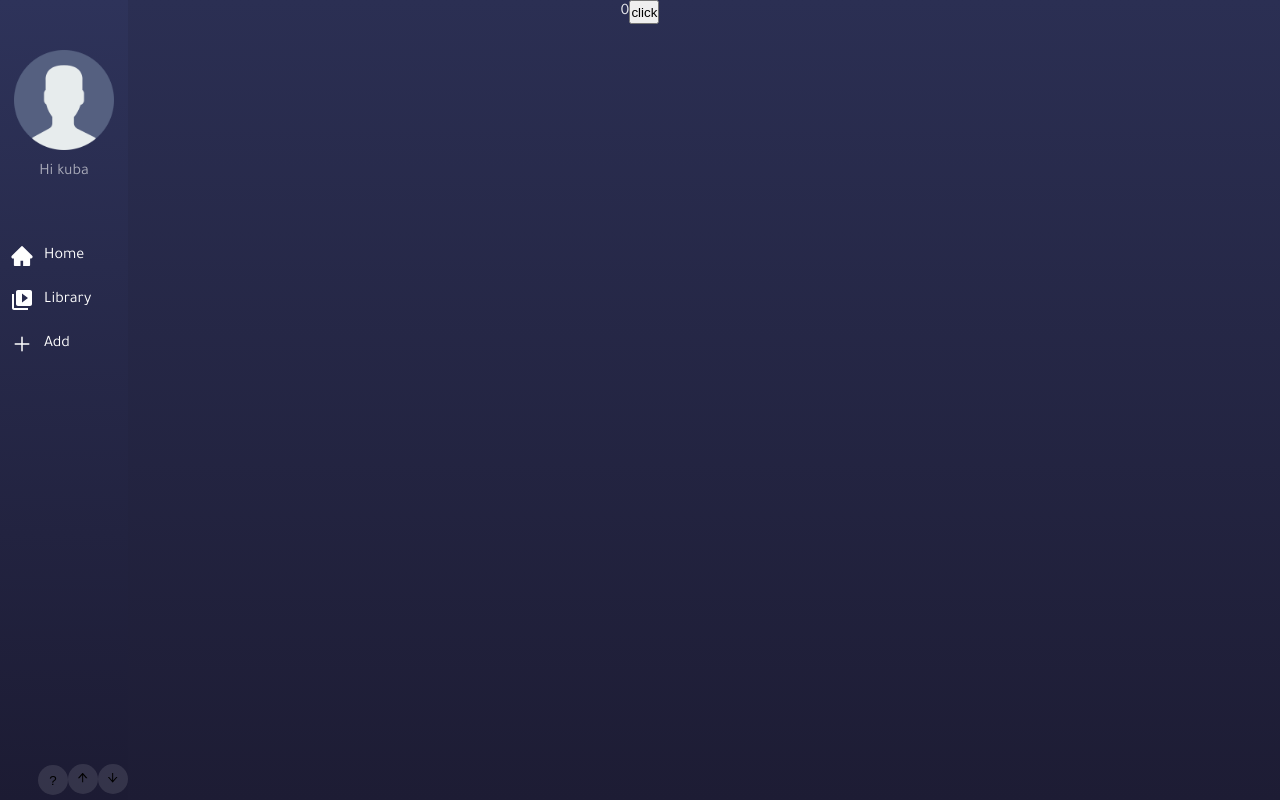
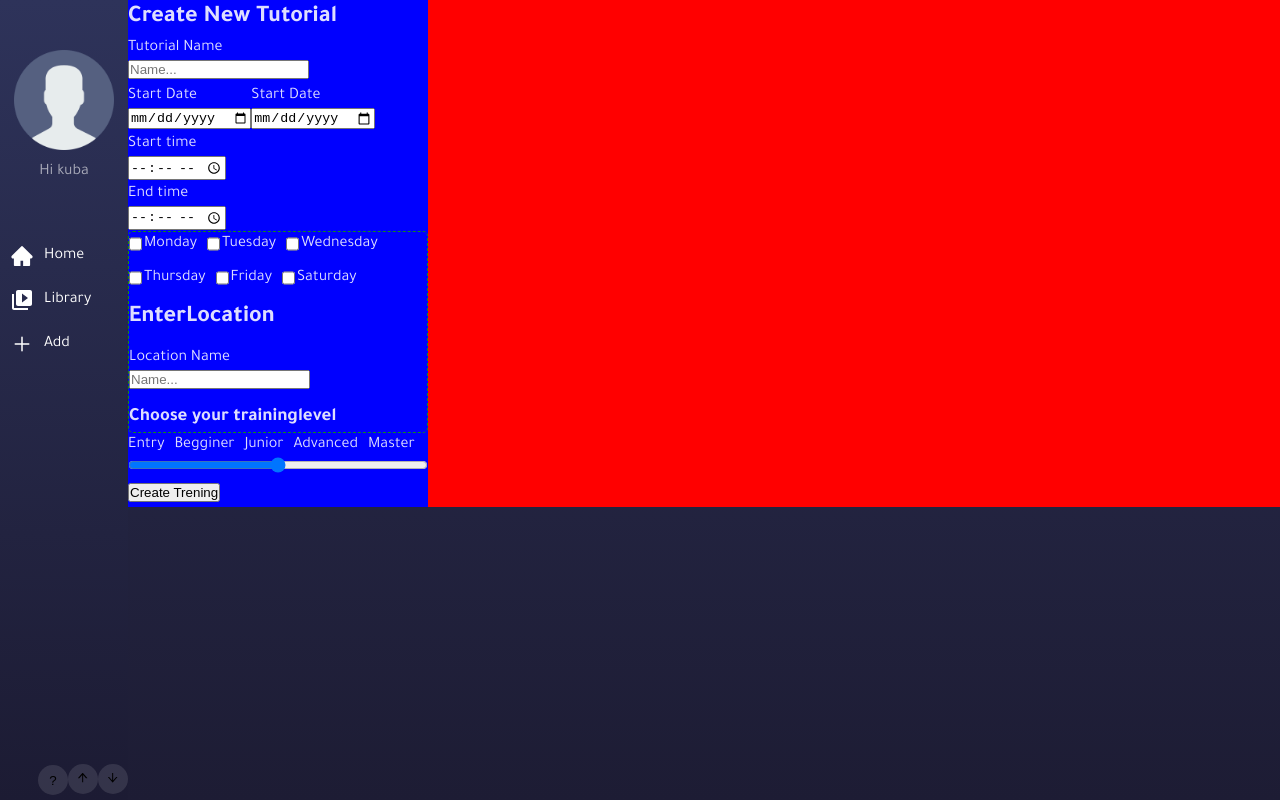
Before and after one commit to JackTheFullDev/tutorialApp, a React (Vite) app: page /add in a window 1280 px wide. Built offline with nearby package versions, Linux system fonts and the light colour scheme.

Commit message:
preview-add-page-noStyle

```diff
--- a/src/components/Add.css
+++ b/src/components/Add.css
@@ -1,6 +1,46 @@
 .add-section
 {
     display: flex;
-    justify-content: center;
+    flex-direction: column;
+    margin-left: 10%;
+    background-color: red;
 
 }
+.left-add-section
+{
+    max-width: 300px;
+    background-color: blue;
+
+}
+.dayOfTheWeek-add-section
+{
+    display: flex;
+    flex-wrap: wrap;
+    gap: 10px;
+    justify-content: start;
+    border: 1px dashed #138C18;
+    border-radius: 5px;
+}
+.date-add-section
+{
+    display: flex;
+}
+.checkboxes-inner-content-add-section
+{
+    display: flex;
+    gap: 2px;
+}
+#test-input
+{
+    accent-color: #138C18;
+
+}
+.levels-content-add-section
+{
+    display: flex;
+    gap: 10px;
+}
+.level-slider-add-section input
+{
+    width: 100%;
+}
--- a/src/components/Add.jsx
+++ b/src/components/Add.jsx
@@ -1,14 +1,94 @@
-import { useState } from "react"
+
 import  "./Add.css";
 
 export const Add = () =>
 {
 
-    const [test,setTest] =useState(0)
     return(
         <section className="add-section">
-            <p>{test}</p>
-            <button onClick={() =>setTest(test + 1)}>click</button>
+          <div className="left-add-section">
+          <h1>Create <span>New</span> Tutorial</h1>
+          <div className="label-input-add-section">
+            <p>Tutorial Name</p>
+            <input type="text" placeholder="Name..."/>
+          </div>
+          <div className="date-add-section">
+            <div>
+                <p>Start Date</p>
+                <input type="date"/>
+            </div>
+            <div>
+                <p>Start Date</p>
+                <input type="date"/>
+            </div>
+          </div>
+          <div className="time-add-section">
+            <div>
+                <p>Start time</p>
+                <input type="time"/>
+            </div>
+            <div>
+                <p>End time</p>
+                <input type="time"/>
+            </div>
+          </div>
+            <div className="dayOfTheWeek-add-section">
+                <div className="checkboxes-add-section">
+                    <div className="checkboxes-inner-content-add-section">
+                    <input type="checkbox"/>
+                    <p>Monday</p>
+                    </div>
+                </div>
+                <div className="checkboxes-add-section">
+                    <div className="checkboxes-inner-content-add-section">
+                    <input id="test-input" type="checkbox"/>
+                    <p>Tuesday</p>
+                    </div>
+                </div><div className="checkboxes-add-section">
+                    <div className="checkboxes-inner-content-add-section">
+                    <input type="checkbox"/>
+                    <p>Wednesday</p>
+                    </div>
+                </div><div className="checkboxes-add-section">
+                    <div className="checkboxes-inner-content-add-section">
+                    <input type="checkbox"/>
+                    <p>Thursday</p>
+                    </div>
+                </div><div className="checkboxes-add-section">
+                    <div className="checkboxes-inner-content-add-section">
+                    <input type="checkbox"/>
+                    <p>Friday</p>
+                    </div>
+                </div><div className="checkboxes-add-section">
+                    <div className="checkboxes-inner-content-add-section">
+                    <input type="checkbox"/>
+                    <p>Saturday</p>
+                    </div>
+                </div>
+                <h2><span>Enter</span>Location</h2>
+                <div className="label-input-add-section">
+                <p>Location Name</p>
+                <input type="text" placeholder="Name..."/>
+                </div>
+                <h3>Choose your <span>training</span>level</h3>
+
+            </div>
+            <div className="level-slider-add-section">
+                <div className="levels-content-add-section">
+                    <p>Entry</p>
+                    <p>Begginer</p>
+                    <p>Junior</p>
+                    <p>Advanced</p>
+                    <p>Master</p>
+                </div>
+                <input type="range"/>
+            </div>
+
+        <button> Create Trening</button>
+          </div>
+          <div className="right-add-section">
+          </div>
+
         </section>
     )
 }
```
